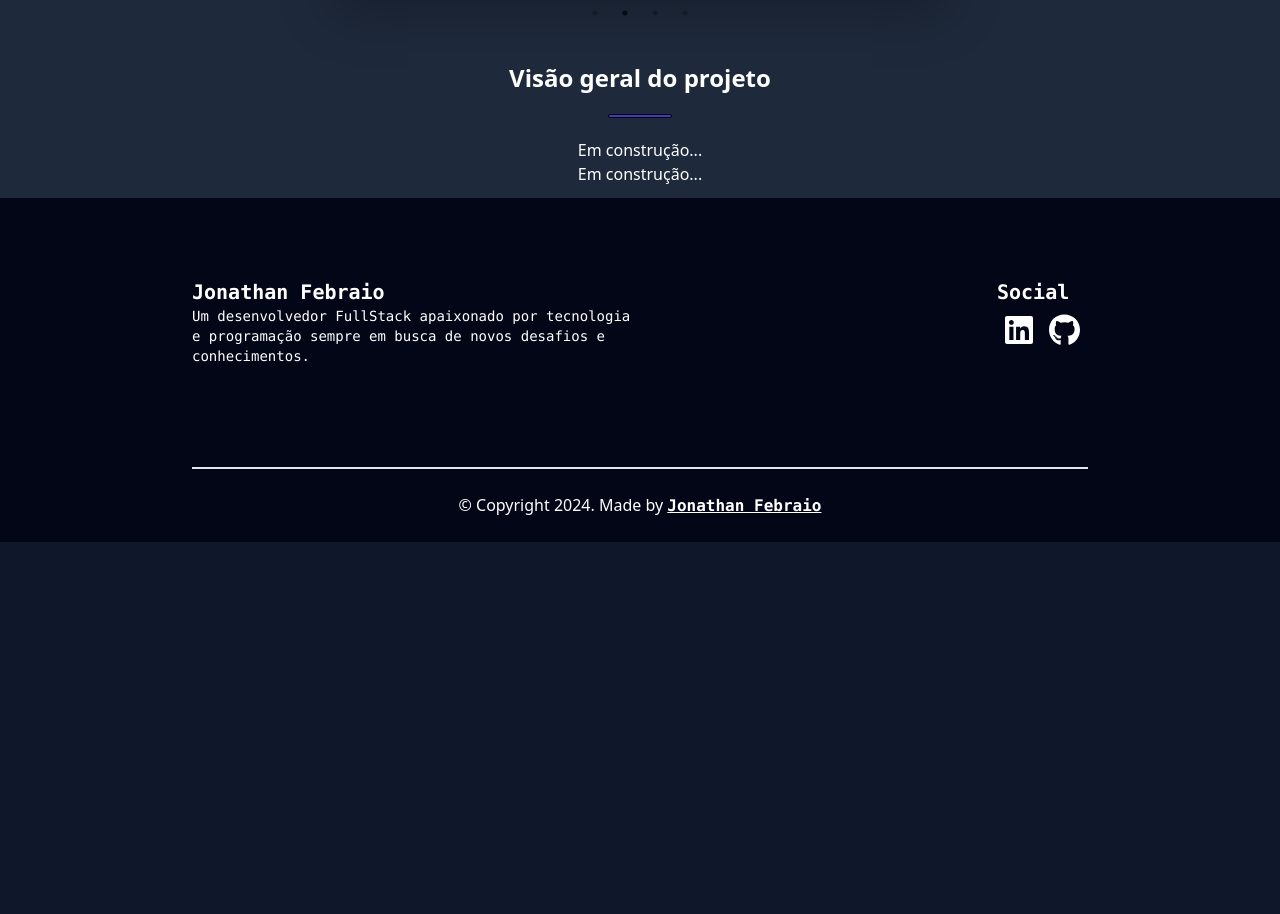
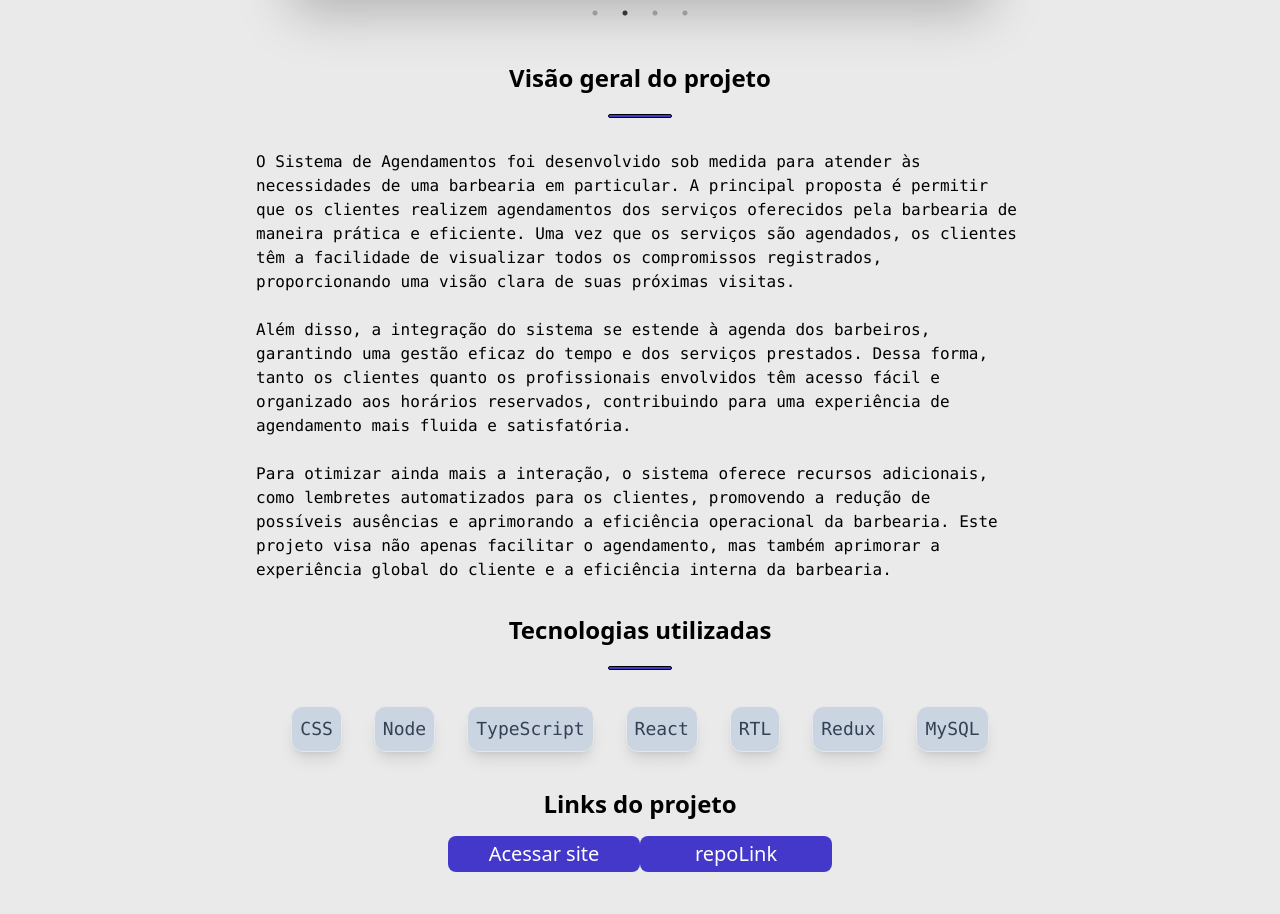
Before and after one commit to JRaamos/portfolio, a React (Vite) app: page /project/0 in a window 1280 px wide. Shown: the part 1018-1932 px from the top of the page. Before the commit the page ends 1560 px from the top, so only its background shows below. Built offline with nearby package versions, Linux system fonts and the light colour scheme; no server answers.

Commit message:
feat: adiciona detalhes de texto e links, e tech na pagina de detalhes dos projeto

```diff
--- a/public/locales/pt/translation.json
+++ b/public/locales/pt/translation.json
@@ -24,13 +24,20 @@
   "projectPageTitle": "Projetos",
   "projects": {
     "project0": {
-      "description": "O projeto Sistema de agendamentos é um aplicativo Full stack desenvolvido para um cliente que é dono de uma barbearia,Ele permite que os clientes reservem horários para cortes de cabelo, barbas e outros serviços oferecidos pela barbearia de forma conveniente além de outras funções."
+      "description": "O projeto Sistema de agendamentos é um aplicativo Full stack desenvolvido para um cliente que é dono de uma barbearia,Ele permite que os clientes reservem horários para cortes de cabelo, barbas e outros serviços oferecidos pela barbearia de forma conveniente além de outras funções.",
+      "detailsText": "O Sistema de Agendamentos foi desenvolvido sob medida para atender às necessidades de uma barbearia em particular. A principal proposta é permitir que os clientes realizem agendamentos dos serviços oferecidos pela barbearia de maneira prática e eficiente. Uma vez que os serviços são agendados, os clientes têm a facilidade de visualizar todos os compromissos registrados, proporcionando uma visão clara de suas próximas visitas.",
+      "detailsText2": "Além disso, a integração do sistema se estende à agenda dos barbeiros, garantindo uma gestão eficaz do tempo e dos serviços prestados. Dessa forma, tanto os clientes quanto os profissionais envolvidos têm acesso fácil e organizado aos horários reservados, contribuindo para uma experiência de agendamento mais fluida e satisfatória.",
+      "detailsText3": "Para otimizar ainda mais a interação, o sistema oferece recursos adicionais, como lembretes automatizados para os clientes, promovendo a redução de possíveis ausências e aprimorando a eficiência operacional da barbearia. Este projeto visa não apenas facilitar o agendamento, mas também aprimorar a experiência global do cliente e a eficiência interna da barbearia."
     },
     "project1": {
-      "description": "O projeto Portfólio é um site de apresentação, ele foi desenvolvido para transmitir informações de um desenvolvedor como por exemplo informações sobre, cargo atual, objetivos, quais Habilidades possui, etc…"
+      "description": "O projeto Portfólio é um site de apresentação, ele foi desenvolvido para transmitir informações de um desenvolvedor como por exemplo informações sobre, cargo atual, objetivos, quais Habilidades possui, etc…",
+      "detailsText": "Em construção...",
+      "detailsText2": "Em construção..."
     },
     "project2": {
-      "description": "O Projeto Receitas da Hora! É um app web de receitas tanto de comidas como de bebidas, ele permite você ver suas receitas favoritas de maneira fácil e elegante."
+      "description": "O Projeto Receitas da Hora! É um app web de receitas tanto de comidas como de bebidas, ele permite você ver suas receitas favoritas de maneira fácil e elegante.",
+      "detailsText": "Em construção...",
+      "detailsText2": "Em construção..."
     }
   },
   "buttonDetails": "Ver mais",
@@ -46,6 +53,6 @@
   "detailsInto2": "uma visão geral do porquê ele foi feito, ferramentas e tecnologias utilizadas e links ativos para acessar o deploy do projeto e seus códigos.",
   "siteLink": "Acessar site",
   "detailsSubtitle": "Visão geral do projeto",
-  "detailsText": "Em construção...",
-  "detailsText2": "Em construção..."
+  "detailsTech": "Tecnologias utilizadas",
+  "detailsLinks": "Links do projeto"
 }
--- a/src/components/About.tsx
+++ b/src/components/About.tsx
@@ -4,7 +4,26 @@ import Skills from './Skills';
 
 function About() {
   const { t } = useTranslation();
-
+  const skils = [
+    'Java',
+    'JavaScript',
+    'React',
+    'TypeScript',
+    'Node',
+    'Docker',
+    'Git',
+    'GitHub',
+    'HTML',
+    'CSS',
+    'SQL',
+    'Mocha',
+    'MySQL',
+    'Jest',
+    'PostgreSQL',
+    'Tailwind',
+    'React Testing Library',
+    'Express',
+  ];
   return (
     <div className=" w-full flex max-lg:flex-col justify-evenly">
       <div
@@ -69,7 +88,7 @@ function About() {
            max-lg:w-[100%]
 "
         >
-          <Skills />
+          <Skills skils={ skils } />
         </section>
       </section>
     </div>
--- a/src/components/Carousel.tsx
+++ b/src/components/Carousel.tsx
@@ -23,8 +23,9 @@ function Carousel({ id }: { id: string | undefined }) {
   return (
     <Slider { ...settings }>
       {
-      projectsDetails[Number(id)].imgs.map((image) => (
+      projectsDetails[Number(id)].imgs.map((image, index) => (
         <img
+          key={ index }
           src={ image }
           alt={ projectsDetails[Number(id)].title }
           className="rounded-2xl h-[50vh] w-full"
--- a/src/components/Skills.tsx
+++ b/src/components/Skills.tsx
@@ -1,26 +1,6 @@
 import React from 'react';
 
-function Skills() {
-  const skils = [
-    'Java',
-    'JavaScript',
-    'React',
-    'TypeScript',
-    'Node',
-    'Docker',
-    'Git',
-    'GitHub',
-    'HTML',
-    'CSS',
-    'SQL',
-    'Mocha',
-    'MySQL',
-    'Jest',
-    'PostgreSQL',
-    'Tailwind',
-    'React Testing Library',
-    'Express',
-  ];
+function Skills({ skils }: { skils: string[] }) {
   return (
     <section
       className="w-full max-lg:w-[90%] flex flex-wrap items-center justify-center
--- a/src/context/PortfolioProvider.tsx
+++ b/src/context/PortfolioProvider.tsx
@@ -3,7 +3,7 @@ import PortfolioContext from './PortfolioContext';
 import { PortfolioProviderProps } from '../types/Portfolio.type';
 
 function PortfolioProvider({ children }: PortfolioProviderProps) {
-  const [theme, setTheme] = useState('dark');
+  const [theme, setTheme] = useState(localStorage.getItem('theme') ?? 'light');
   const [language, setLanguage] = useState(localStorage.getItem('language') ?? 'pt');
   const [isOpen, setIsOpen] = useState(false);
 
--- a/src/pages/ProjectDetails.tsx
+++ b/src/pages/ProjectDetails.tsx
@@ -8,6 +8,7 @@ import Header from '../components/Header';
 import Footer from '../components/Footer';
 import { projectsDetails } from '../utils/projectsDetails';
 import Carousel from '../components/Carousel';
+import Skills from '../components/Skills';
 
 function ProjectDetails() {
   const { id } = useParams();
@@ -79,25 +80,67 @@ function ProjectDetails() {
           </div>
         </div>
         <div
-          className="h-[80vh]  flex items-center bg-[#c2c2c259]
-       dark:bg-slate-800 flex-col"
+          className=" flex items-center bg-[#c2c2c259]
+       dark:bg-slate-800 flex-col pb-16"
         >
-          <div className="w-[40rem] mt-10 shadow-2xl rounded-lg">
+          <div className="w-[45rem] mt-10 shadow-2xl rounded-lg">
             <Carousel id={ id } />
           </div>
           <h1 className="mt-16 text-2xl font-semibold">
             {t('detailsSubtitle')}
           </h1>
+          <div className="w-full flex flex-col justify-center items-center font-mono  ">
             <p
               className="border border-black w-16 h-1 m-auto my-5
             bg-indigo-700 rounded-xl"
             />
-          <p>
-            {t('detailsText')}
+            <p className="w-[60%] my-3">
+              {t(`projects.project${id}.detailsText`)}
             </p>
-          <p>
-            {t('detailsText2')}
+            <p className="w-[60%] my-3">
+              {t(`projects.project${id}.detailsText2`)}
             </p>
+            <p className="w-[60%] my-3">
+              {t(`projects.project${id}.detailsText3`)}
+            </p>
+          </div>
+          <div className=" w-2/3 flex flex-col">
+            <h1 className="mt-5 text-2xl font-semibold text-center">
+              {t('detailsTech')}
+            </h1>
+            <p
+              className="border border-black w-16 h-1 m-auto my-5
+            bg-indigo-700 rounded-xl"
+            />
+            <div>
+              <Skills skils={ projectsDetails[Number(id)].techs } />
+            </div>
+          </div>
+          <div>
+            <h1 className="mt-5 text-2xl font-semibold text-center">
+              {t('detailsLinks')}
+            </h1>
+            <div>
+              <Link to={ projectsDetails[Number(id)].linkSite } target="_blank">
+                <button
+                  type="button"
+                  className="w-48 text-xl text-white mt-4 p-1 rounded-lg
+                 bg-indigo-700"
+                >
+                  {t('siteLink')}
+                </button>
+              </Link>
+              <Link to={ projectsDetails[Number(id)].github } target="_blank">
+                <button
+                  type="button"
+                  className="w-48 text-xl text-white mt-4 p-1 rounded-lg
+                 bg-indigo-700"
+                >
+                  {t('repoLink')}
+                </button>
+              </Link>
+            </div>
+          </div>
         </div>
       </main>
       <footer>
--- a/src/utils/projectsDetails.ts
+++ b/src/utils/projectsDetails.ts
@@ -13,13 +13,6 @@ import receitasDaHora1 from '../images/receitas-da-hora-1.png';
 import receitasDaHora2 from '../images/receitas-da-hora-2.png';
 import receitasDaHora3 from '../images/receitas-da-hora-3.png';
 import receitasDaHora4 from '../images/receitas-da-hora-4.png';
-import node from '../images/node-js.webp';
-import react from '../images/react.svg';
-import typeScript from '../images/typescript.svg';
-import rtl from '../images/RTL.png';
-import redux from '../images/redux.png';
-import css from '../images/css.svg';
-import mysql from '../images/mysql.png';
 
 export const projectsDetails = [
   {
@@ -33,36 +26,7 @@ export const projectsDetails = [
     ],
     linkSite: 'https://sistema-de-agendamento-developer.vercel.app/',
     github: 'https://github.com/JRaamos/Sistema-de-Agendamento',
-    techs: [
-      {
-        name: 'CSS',
-        image: css,
-      },
-      {
-        name: 'Node',
-        image: node,
-      },
-      {
-        name: 'TypeScript',
-        image: typeScript,
-      },
-      {
-        name: 'React',
-        image: react,
-      },
-      {
-        name: 'RTL',
-        image: rtl,
-      },
-      {
-        name: 'Redux',
-        image: redux,
-      },
-      {
-        name: 'MySQL',
-        image: mysql,
-      },
-    ],
+    techs: ['CSS', 'Node', 'TypeScript', 'React', 'RTL', 'Redux', 'MySQL'],
   },
   {
     title: ' Portifolio',
@@ -70,21 +34,13 @@ export const projectsDetails = [
     imgs: [portifolio1, portifolio2, portifolio3, portifolio4],
     linkSite: 'https://jonathan-febrail-dev.vercel.app/',
     github: 'https://github.com/JRaamos/portfolio',
-    techs: [
-      {
-        name: 'React',
-        image: react,
-      },
-      {
-        name: 'TypeScript',
-        image: typeScript,
-      },
-    ],
+    techs: ['React', 'TypeScript'],
   },
   {
     title: ' Receitas da Hora',
     img: receitasDaHora,
     imgs: [receitasDaHora1, receitasDaHora2, receitasDaHora3, receitasDaHora4],
     linkSite: 'https://receitas-da-hora.vercel.app/',
+    techs: ['React', 'TypeScript'],
   },
 ];
```
Also changed, not shown: public/locales/en/translation.json (+13 -6 lines), src/images/loptop.jpeg (deleted). Lines whose indentation alone changed are shown as unchanged.
